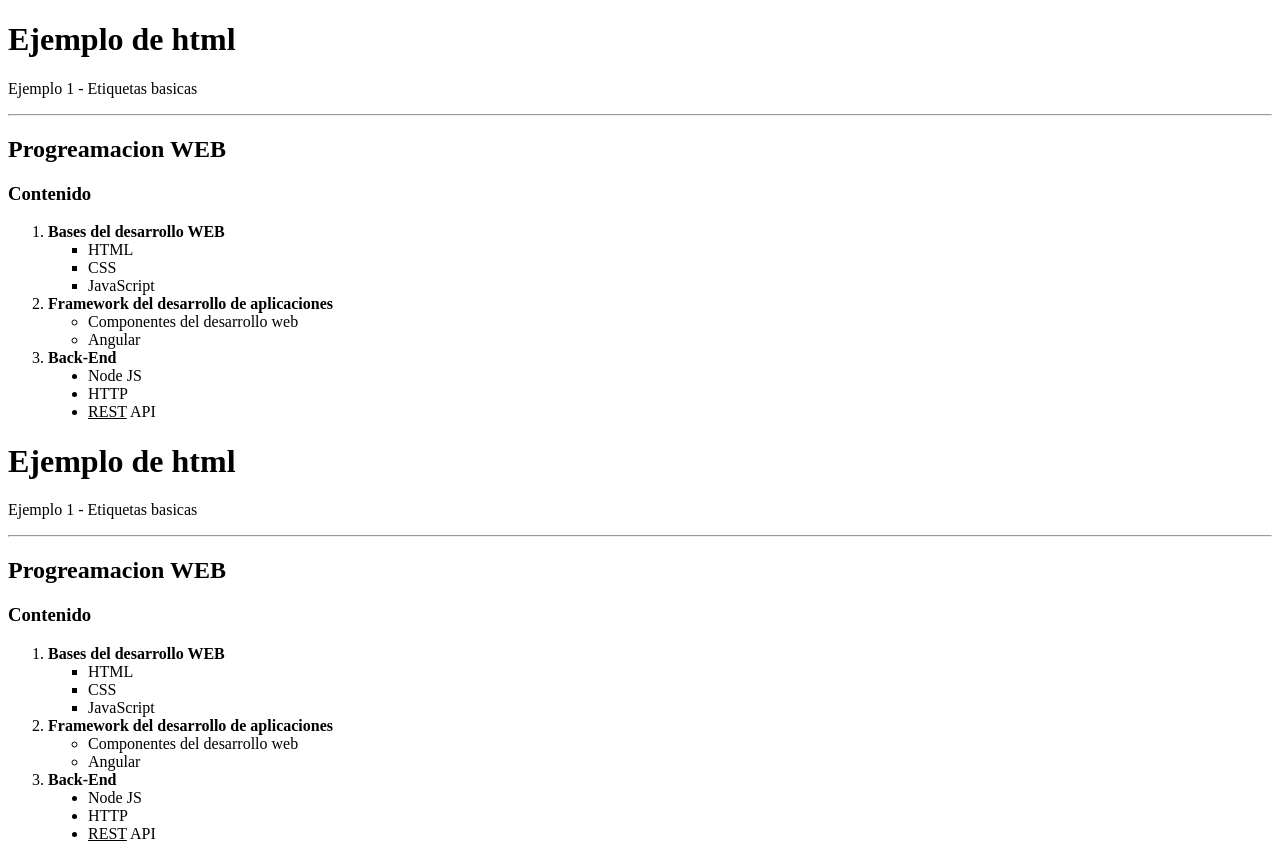
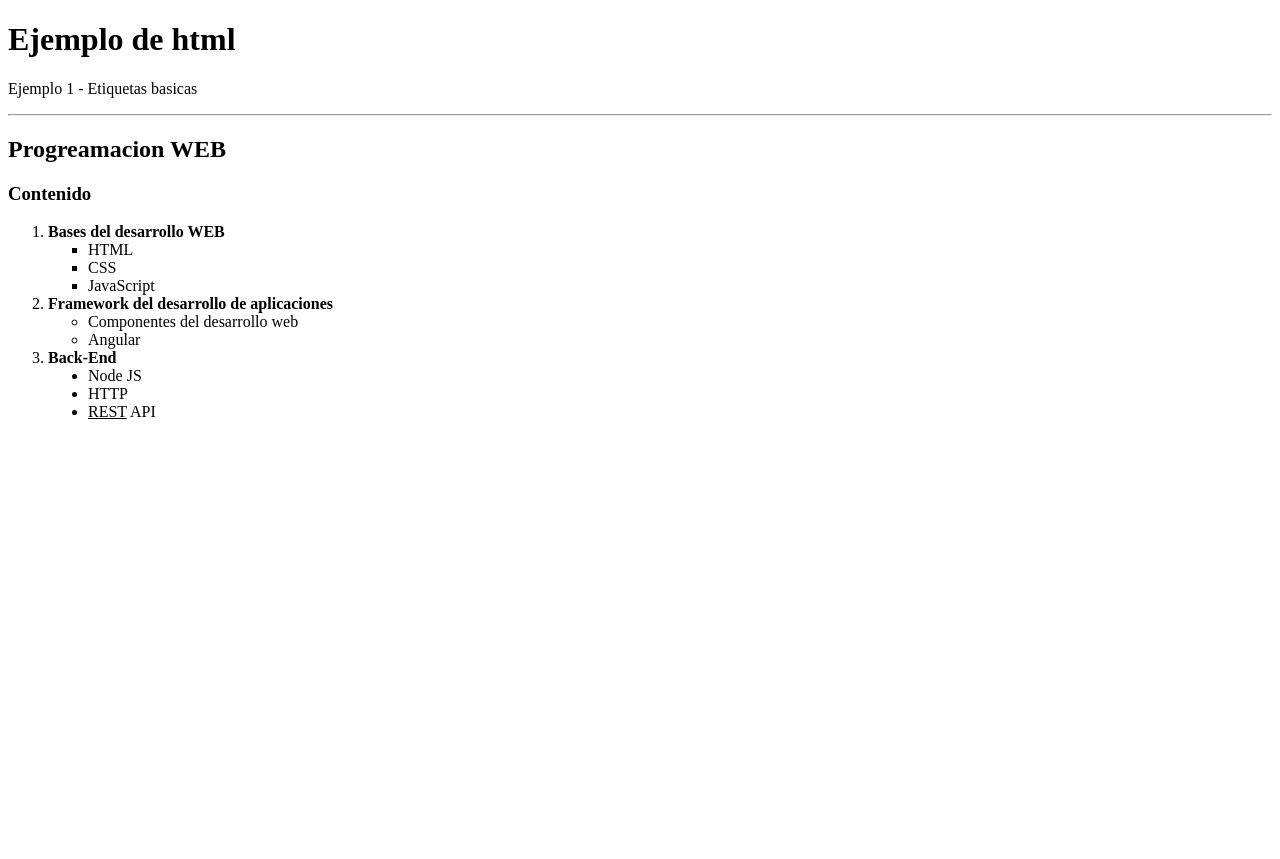
Before and after one commit to MrNemod/UneDesarrolloWeb, a plain HTML site: page index.html in a window 1280 px wide. After the commit the page ends 800 px from the top, so only its background shows below. Drawn offline with Linux system fonts and the light colour scheme.

Commit message:
Act de clase

```diff
--- a/index.html
+++ b/index.html
@@ -33,44 +33,3 @@
             </ul>
         </li>
     </ol>
-
-</body>
-</html>
-<!DOCTYPE html>
-<html lang="en">
-<head>
-    <meta charset="UTF-8">
-    <meta name="viewport" content="width=device-width, initial-scale=1.0">
-    <title>Document</title>
-</head>
-<body>
-    <h1>Ejemplo de html</h1>
-    <p>Ejemplo 1 - Etiquetas basicas</p>
-    <hr>
-    <h2>Progreamacion WEB</h2>
-    <h3>Contenido</h3>
-    <ol start="1">
-        <li><b>Bases del desarrollo WEB</b>
-            <ul type="square">
-                <li>HTML</li>
-                <li>CSS</li>
-                <li>JavaScript</li>
-            </ul>
-        </li>
-        <li><b>Framework del desarrollo de aplicaciones</b>
-            <ul type="circle">
-                <li>Componentes del desarrollo web</li>
-                <li>Angular</li>
-            </ul>
-        </li>
-        <li><b>Back-End</b>
-            <ul type="disc">
-                <li>Node JS</li>
-                <li>HTTP</li>
-                <li title="Hola mundo"><u>REST</u> API</li>
-            </ul>
-        </li>
-    </ol>
-
-</body>
-</html>
```
Also changed, not shown: ImagenesHTML/index.html (added, +13 -0 lines), ImagenesHTML/une.jpeg (added).
